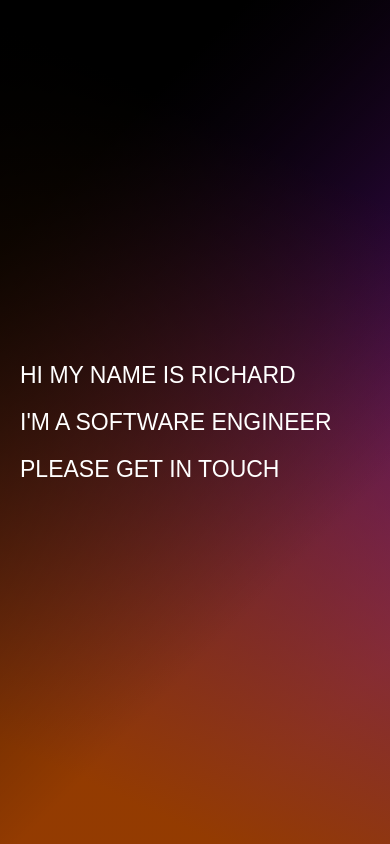
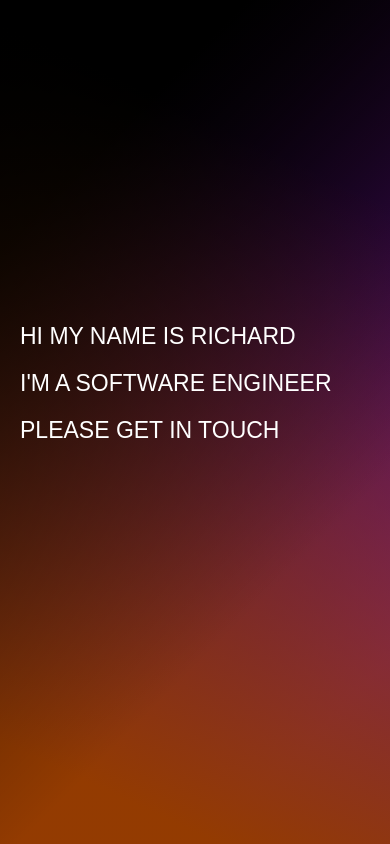
Before and after one commit to RSee07/richardsee, a React app: page / in a window 390 px wide. Built offline with nearby package versions, Linux system fonts and the light colour scheme.

Commit message:
No scroll on homepage on mobile

```diff
--- a/src/App.js
+++ b/src/App.js
@@ -36,12 +36,13 @@ injectGlobal`
 `
 
 const RouteWrapperHome = styled.div`
-    height: 100vh;
     width: 100vw;
+    box-sizing: border-box;
     display: flex;
     flex-direction: column;
     justify-content: center;
-    margin-left: 20px;
+    padding-top: calc(100vh / 2.7);
+    padding-left: 20px;
 
     @media (min-width: 600px) {
         margin-left: 40px;
--- a/src/components/Helper.js
+++ b/src/components/Helper.js
@@ -2,6 +2,6 @@ export const color = {
     black: '#000000',
     white: '#ffffff',
     orange: '#ff6600',
-    cardGrey: '#424242',
+    cardGrey: '#404040',
     headerGrey: '#5B5B5B'
 }
--- a/src/components/Text.js
+++ b/src/components/Text.js
@@ -28,5 +28,5 @@ export const P = styled.p`
 `
 
 export const Date = P.extend`
-    color: ${color.orange};
+    color: ${color.white};
 `
```
